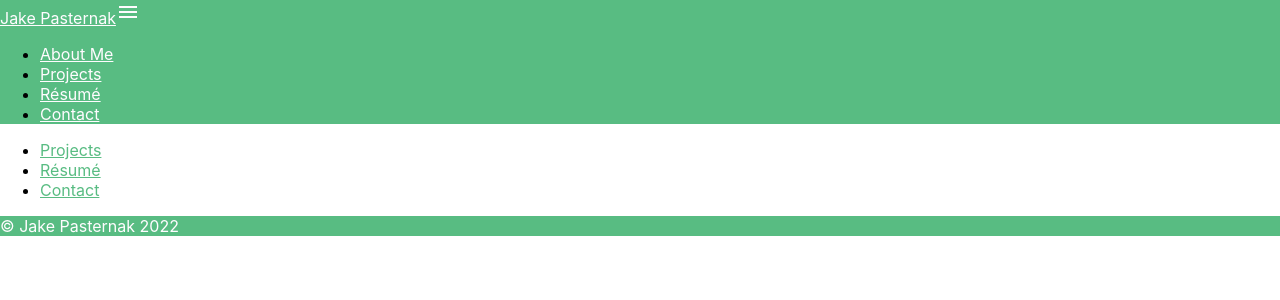
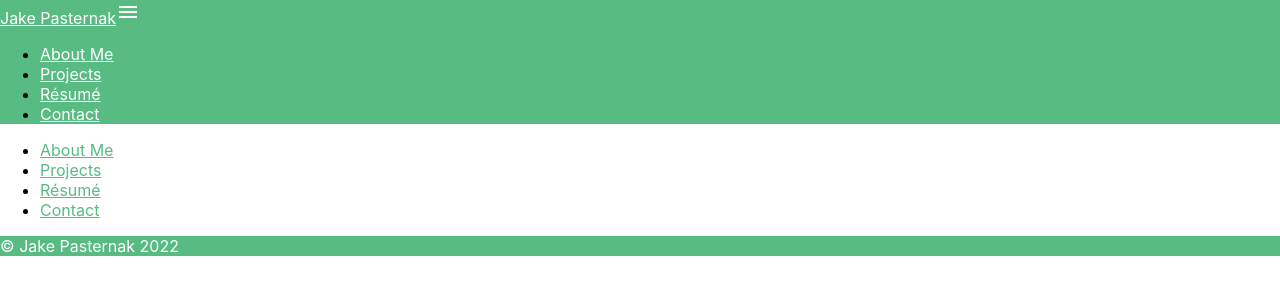
Before and after one commit to jdpasternak/portfolio, a React (Create React App) app: page / in a window 1280 px wide. Shown: the top 300 px of the page. Built offline with nearby package versions, Linux system fonts and the light colour scheme; the HTML template or start-up script is replaced by a standard one.

Commit message:
adds active class to navigation items conditionally

```diff
--- a/src/components/Navigation/index.js
+++ b/src/components/Navigation/index.js
@@ -1,31 +1,56 @@
-import React from "react";
+import React, { useState } from "react";
 
 import { Link } from "react-router-dom";
 
 const Navigation = () => {
+  const handleClick = (e) => {
+    setCurrentPage(e.target.pathname.split("/")[1]);
+  };
+  const [currentPage, setCurrentPage] = useState("about");
+
   return (
     <div>
       <div className="navbar-fixed">
         <nav className="bg-primary">
           <div className="nav-wrapper container">
-            <a href="/" className="brand-logo">
+            <Link to="/about" className="brand-logo">
               Jake Pasternak
-            </a>
+            </Link>
             <a href="#" data-target="mobile-menu" className="sidenav-trigger">
               <i className="material-icons">menu</i>
             </a>
             <ul className="right hide-on-med-and-down">
-              <li id="aboutMeNav">
-                <Link to="/about">About Me</Link>
+              <li
+                className={currentPage === "about" ? "active" : ""}
+                id="aboutMeNav"
+              >
+                <Link to="/about" onClick={handleClick}>
+                  About Me
+                </Link>
               </li>
-              <li id="projectsNav">
-                <Link to="/projects">Projects</Link>
+              <li
+                className={currentPage === "projects" ? "active" : ""}
+                id="projectsNav"
+              >
+                <Link to="/projects" onClick={handleClick}>
+                  Projects
+                </Link>
               </li>
-              <li id="resumeNav">
-                <Link to="/resume">Résumé</Link>
+              <li
+                className={currentPage === "resume" ? "active" : ""}
+                id="resumeNav"
+              >
+                <Link to="/resume" onClick={handleClick}>
+                  Résumé
+                </Link>
               </li>
-              <li id="contactNav">
-                <Link to="/contact">Contact</Link>
+              <li
+                className={currentPage === "contact" ? "active" : ""}
+                id="contactNav"
+              >
+                <Link to="/contact" onClick={handleClick}>
+                  Contact
+                </Link>
               </li>
             </ul>
           </div>
@@ -33,14 +58,37 @@ const Navigation = () => {
       </div>
 
       <ul className="sidenav" id="mobile-menu">
-        <li id="projectsNavMobile">
-          <Link to="/projects">Projects</Link>
+        <li
+          className={currentPage === "about" ? "active" : ""}
+          id="aboutNavMobile"
+        >
+          <Link to="/about" onClick={handleClick}>
+            About Me
+          </Link>
         </li>
-        <li id="resumeNavMobile">
-          <Link to="/resume">Résumé</Link>
+        <li
+          className={currentPage === "projects" ? "active" : ""}
+          id="projectsNavMobile"
+        >
+          <Link to="/projects" onClick={handleClick}>
+            Projects
+          </Link>
         </li>
-        <li id="contactNavMobile">
-          <Link to="/contact">Contact</Link>
+        <li
+          className={currentPage === "resume" ? "active" : ""}
+          id="resumeNavMobile"
+        >
+          <Link to="/resume" onClick={handleClick}>
+            Résumé
+          </Link>
+        </li>
+        <li
+          className={currentPage === "contact" ? "active" : ""}
+          id="contactNavMobile"
+        >
+          <Link to="/contact" onClick={handleClick}>
+            Contact
+          </Link>
         </li>
       </ul>
     </div>
```
